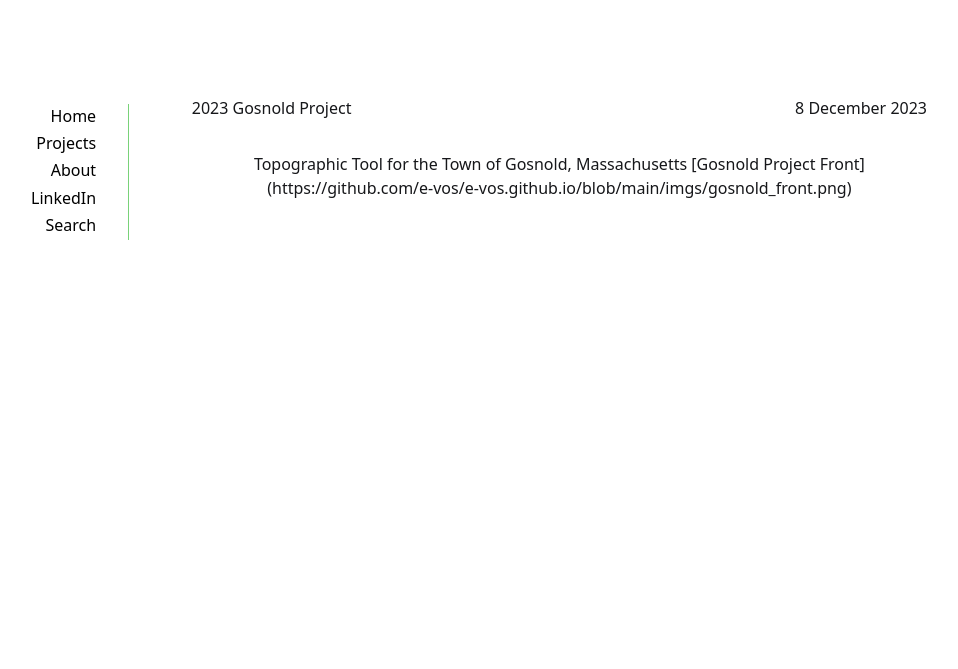
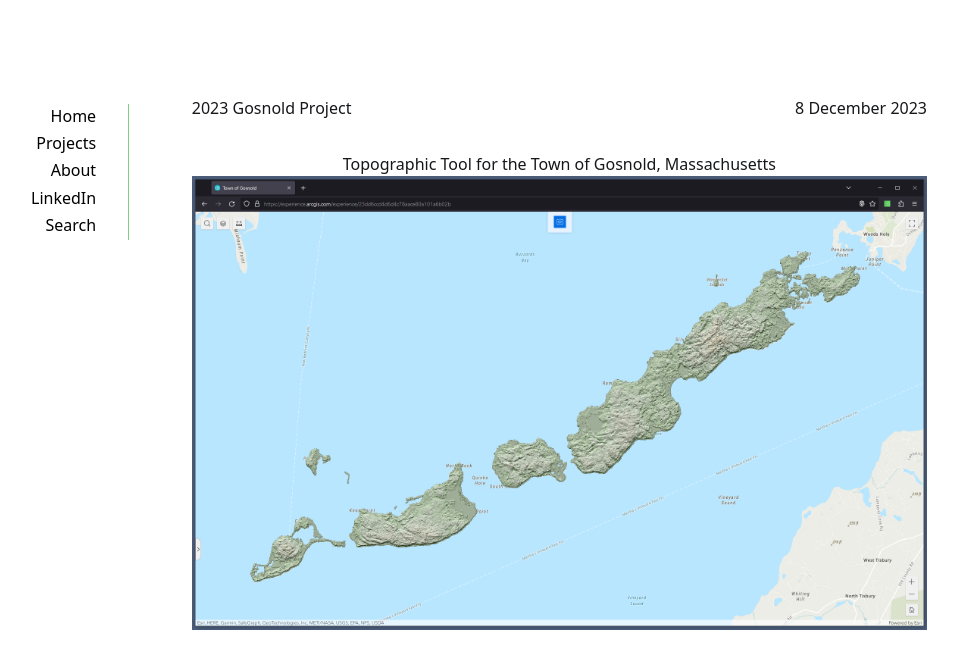
Before and after one commit to e-vos/e-vos.github.io, a Jekyll site: the page built from _posts/2023-12-08-gosnold-project.md, in a window 1280 px wide. Shown: the top 669 px of the page, without its empty margins (161-1119 px from the left). Built offline with Jekyll 4.4.1, drawn with Linux system fonts in a browser that asks for light colours.

Commit message:
Update 2023-12-08-gosnold-project.md

```diff
--- a/_posts/2023-12-08-gosnold-project.md
+++ b/_posts/2023-12-08-gosnold-project.md
@@ -8,5 +8,5 @@ tags: [portfolio]
 
 <center>
 Topographic Tool for the Town of Gosnold, Massachusetts
-[Gosnold Project Front](https://github.com/e-vos/e-vos.github.io/blob/main/imgs/gosnold_front.png)
+<img src="/imgs/gosnold_front.png">
 </center>
```
